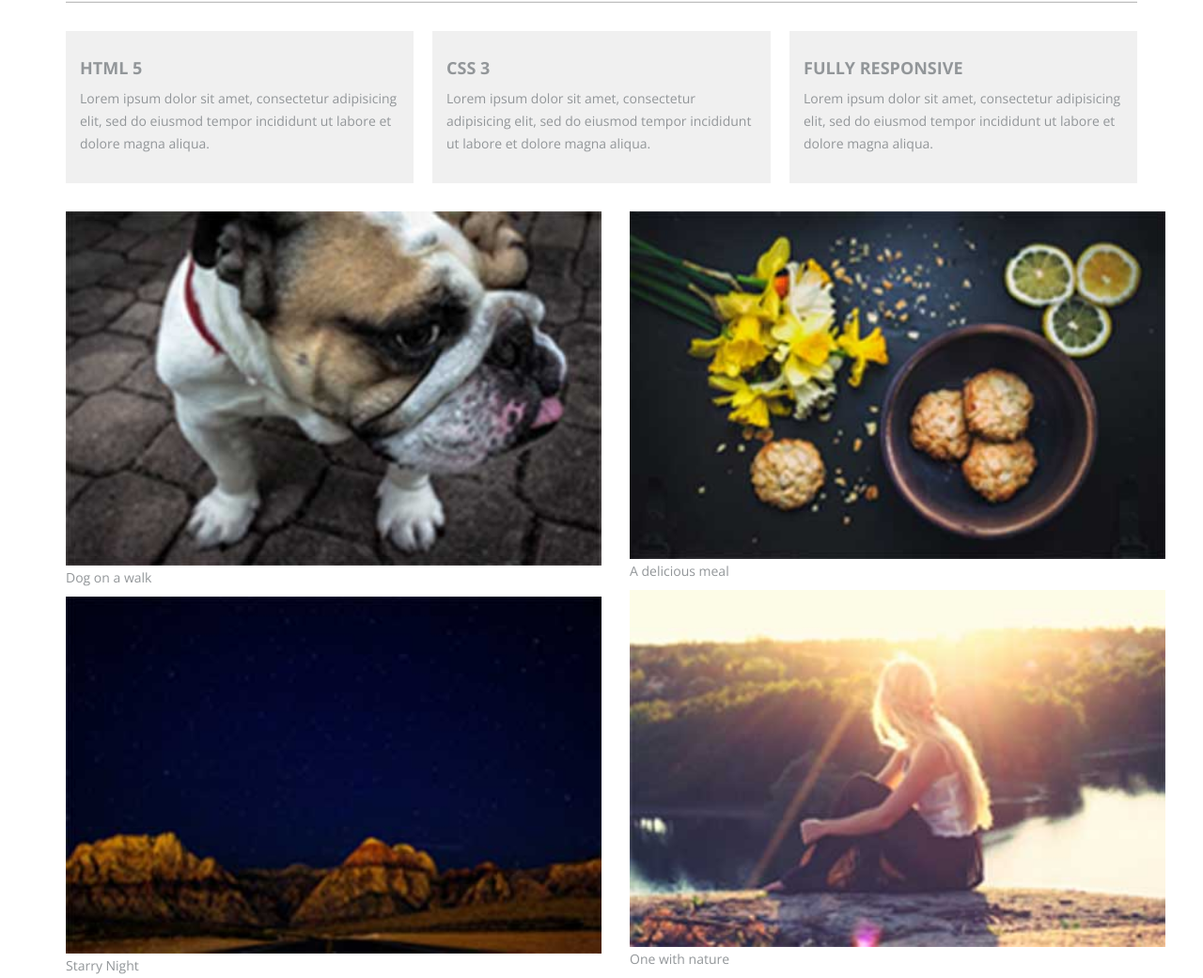
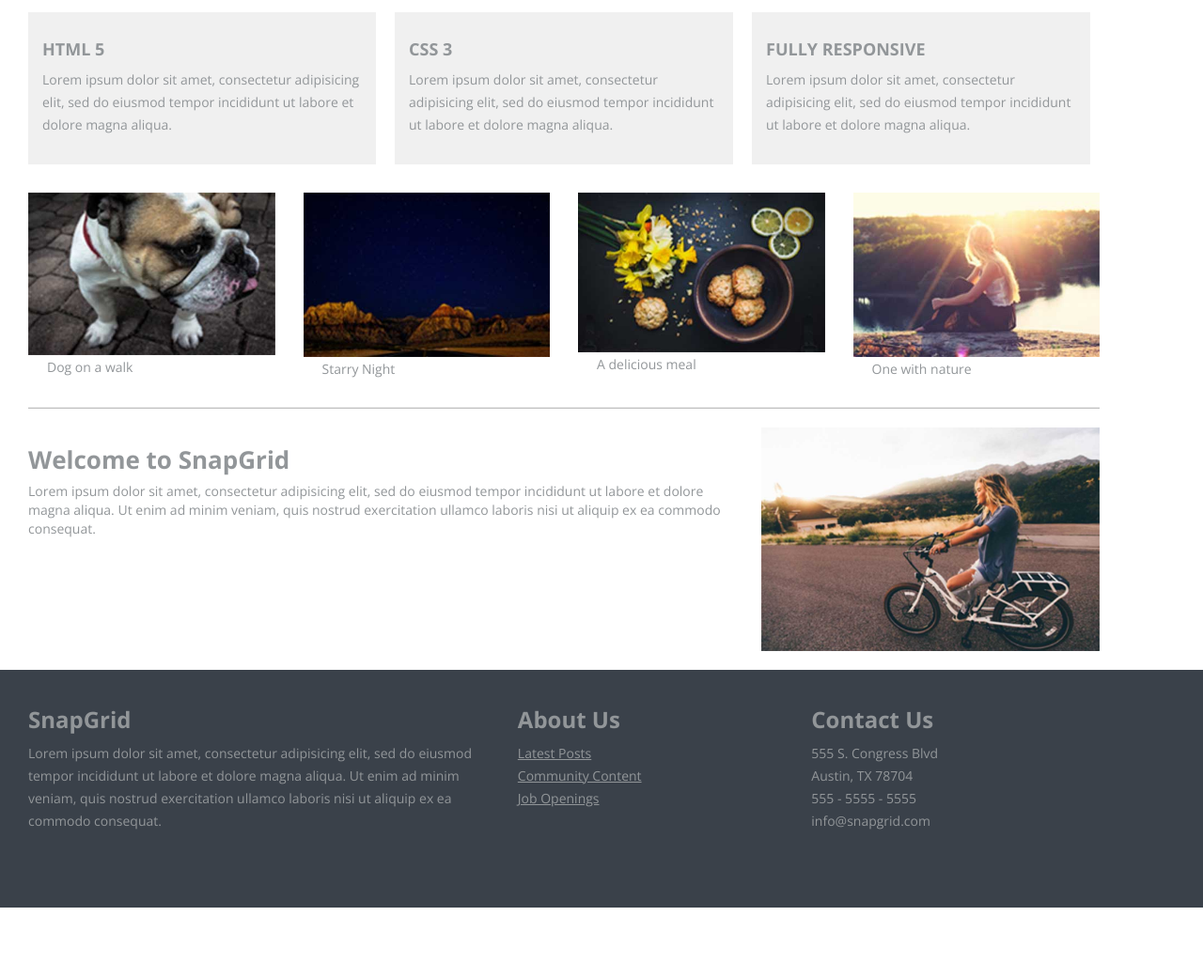
Before and after one commit to Jmingus/Bootstrap-grid, a website: page index.html in a window 1280 px wide. Shown: the part 494-1535 px from the top of the page at 94% size. After the commit the page ends 1460 px from the top, so only its background shows below. Drawn offline with nearby package versions, Linux system fonts and the light colour scheme.

Commit message:
Sorted out some column issues

```diff
--- a/index.html
+++ b/index.html
@@ -40,7 +40,7 @@
     </div>
 
     <div class="container below-snap">
-      <div class="row">
+      <div class="row top-text">
         <div class="col-sm-8">
           <h3>SnapGrid is a clean and fully responsive template</h3>
           <p>Lorem ipsum dolor sit amet, consectetur adipisicing elit, sed do eiusmod
@@ -72,59 +72,69 @@
           <p>Lorem ipsum dolor sit amet, consectetur adipisicing elit, sed do eiusmod
           tempor incididunt ut labore et dolore magna aliqua.</p>
         </div>
-      </div>
 
-
-      <div class="container images">
         <div class="row">
-          <div class="col-xs-6">
+          <div class="col-xs-6 col-sm-3">
             <img src="/images/thumb1.jpg" alt="Dog on a Walk">
             <span>Dog on a walk</span>
+          </div>
+          <div class="col-xs-6 col-sm-3">
             <img src="/images/thumb3.jpg" alt="Starry Night">
             <span>Starry Night</span>
           </div>
-          <div class="col-xs-6">
+          <div class="col-xs-6 col-sm-3">
             <img src="/images/thumb2.jpg" alt="A delicious meal">
             <span>A delicious meal</span>
+          </div>
+          <div class="col-xs-6 col-sm-3">
             <img src="/images/thumb4.jpg" alt="One with nature">
             <span>One with nature</span>
           </div>
         </div>
 
       <hr>
-      </div>
 
+      <div class="row">
+        <div class="col-sm-8">
           <h3><span>Welcome to SnapGrid</span></h3>
           <p>Lorem ipsum dolor sit amet, consectetur adipisicing elit, sed do eiusmod
           tempor incididunt ut labore et dolore magna aliqua. Ut enim ad minim veniam,
           quis nostrud exercitation ullamco laboris nisi ut aliquip ex ea commodo
           consequat.</p>
-
+        </div>
+        <div class="col-sm-4">
           <div class="container bike">
             <img src="/images/thumb5.jpg" alt="Girl on Bike">
           </div>
         </div>
+      </div>
+    </div>
+  </div>
+
     <footer class="navbar-default">
-      <div>
+      <div class="row">
+        <div class="col-sm-5">
           <h3>SnapGrid</h3>
           <p>Lorem ipsum dolor sit amet, consectetur adipisicing elit, sed do eiusmod
           tempor incididunt ut labore et dolore magna aliqua. Ut enim ad minim veniam,
           quis nostrud exercitation ullamco laboris nisi ut aliquip ex ea commodo
           consequat.</p>
         </div>
-      <div>
+        <div class="col-sm-3">
           <h3>About Us</h3>
           <span class="about-us">Latest Posts</span>
           <span class="about-us">Community Content</span>
           <span class="about-us">Job Openings</span>
         </div>
-      <div>
+        <div class="col-sm-3">
           <h3>Contact Us</h3>
           <span>555 S. Congress Blvd</span>
           <span>Austin, TX 78704</span>
           <span>555 - 5555 - 5555</span>
           <span>info@snapgrid.com</span>
         </div>
+      </div>
     </footer>
+
    </body>
 </html>
--- a/styles/main.sass.sass.css
+++ b/styles/main.sass.sass.css
@@ -47,10 +47,16 @@ body {
       margin-top: 12px; }
 
 div.container.below-snap {
-  color: #929699; }
-  div.container.below-snap .row h3 {
+  color: #929699;
+  margin: 0 15px; }
+  div.container.below-snap .row.top-text .col-sm-8,
+  div.container.below-snap .row.top-text .col-sm-4 {
+    padding: 0; }
+    div.container.below-snap .row.top-text .col-sm-8 h3,
+    div.container.below-snap .row.top-text .col-sm-4 h3 {
       font-weight: 700; }
-    div.container.below-snap .row h3 span {
+      div.container.below-snap .row.top-text .col-sm-8 h3 span,
+      div.container.below-snap .row.top-text .col-sm-4 h3 span {
         font-size: 26px; }
   div.container.below-snap > p {
     line-height: 24px;
@@ -59,32 +65,38 @@ div.container.below-snap {
     width: 270px; }
   div.container.below-snap hr {
     background-color: #BEBEBE;
-    height: 1px; }
-  div.container.below-snap div.container {
+    height: 1px;
+    width: 100%; }
+  div.container.below-snap div.row.boxes-above-images div.container {
     background-color: #F0F0F0;
     margin-bottom: 20px;
     color: #929699;
     border-radius: 4px;
     padding: 20px 15px; }
-    div.container.below-snap div.container > h4 {
+    div.container.below-snap div.row.boxes-above-images div.container > h4 {
       font-weight: 700; }
-    div.container.below-snap div.container > p {
+    div.container.below-snap div.row.boxes-above-images div.container > p {
       line-height: 24px; }
-  div.container.below-snap div.container.images {
-    margin: 0;
-    padding: 0;
-    background-color: white; }
-    div.container.below-snap div.container.images div.row .col-xs-6 img {
+    div.container.below-snap div.row.boxes-above-images div.container > hr {
+      margin: 0 20px; }
+  div.container.below-snap div.row.boxes-above-images div.row .col-sm-3 img,
+  div.container.below-snap div.row.boxes-above-images div.row .col-xs-6 img {
     height: 100%;
     width: 100%;
     background-size: contain; }
-    div.container.below-snap div.container.images div.row .col-xs-6 span {
+  div.container.below-snap div.row.boxes-above-images div.row .col-sm-3 span,
+  div.container.below-snap div.row.boxes-above-images div.row .col-xs-6 span {
     display: block;
-      margin: 3px 0 10px 0; }
-  div.container.below-snap div.container.bike {
+    margin: 3px 0 10px 20px; }
+  div.container.below-snap div.row.boxes-above-images div.row div.col-sm-8 h3 {
+    font-weight: 700; }
+    div.container.below-snap div.row.boxes-above-images div.row div.col-sm-8 h3 span {
+      font-size: 26px; }
+  div.container.below-snap div.row.boxes-above-images div.row div.col-sm-4 div.container.bike {
+    width: 100%;
     padding: 0;
     background-color: white; }
-    div.container.below-snap div.container.bike img {
+    div.container.below-snap div.row.boxes-above-images div.row div.col-sm-4 div.container.bike img {
       background-size: contain;
       height: 100%;
       width: 100%; }
@@ -93,20 +105,20 @@ footer.navbar-default {
   background-color: #3A414A;
   color: #929699;
   padding: 20px 30px 30px 30px; }
-  footer.navbar-default h3 {
+  footer.navbar-default .row h3 {
     font-weight: 700; }
-  footer.navbar-default p {
+  footer.navbar-default .row p {
     margin-bottom: 50px;
     line-height: 24px; }
-  footer.navbar-default span {
+  footer.navbar-default .row span {
     display: block;
     line-height: 24px; }
-  footer.navbar-default span.about-us {
+  footer.navbar-default .row span.about-us {
     text-decoration: underline; }
-  footer.navbar-default span.about-us:last-child {
+  footer.navbar-default .row span.about-us:last-child {
     margin-bottom: 50px; }
 
-@media screen and (min-width: 767px) {
+@media screen and (min-width: 768px) {
   .container.below-snap .row .col-sm-4 button {
     width: 100%;
     margin-top: 20px; }
--- a/styles/main.scss
+++ b/styles/main.scss
@@ -64,13 +64,18 @@ font-family: $regularFont
   }
 }
 
-div.container.below-snap{
+div.container.below-snap {
   color: $textGray;
-    .row {
-      h3{
+  margin: 0 15px;
+  .row.top-text {
+    .col-sm-8,
+    .col-sm-4{
+      padding: 0;
+      h3 {
         font-weight: $boldFont;
-        span{
+        span {
           font-size: 26px;
+        }
       }
     }
   }
@@ -78,60 +83,76 @@ div.container.below-snap{
     line-height: 24px;
     margin: 25px 0;
   }
-  > button{
+  > button {
     width: 270px;
   }
-  hr{
+  hr {
     background-color: #BEBEBE;
     height: 1px;
+    width: 100%;
   }
-  div.container{
+  div.row.boxes-above-images {
+    div.container {
       background-color: #F0F0F0;
       margin-bottom: 20px;
       color: $textGray;
       border-radius: 4px;
       padding: 20px 15px;
-  > h4{
+      > h4 {
         font-weight: $boldFont;
       }
-  > p{
+      > p {
         line-height: 24px;
       }
+      > hr {
+        margin: 0 20px;
       }
-  div.container.images{
-    margin: 0;
-    padding: 0;
-    background-color: white;
-     div.row{
-      .col-xs-6{
-        img{
+    }
+    div.row {
+      .col-sm-3,
+      .col-xs-6 {
+        img {
           height: 100%;
           width: 100%;
           background-size: contain;
         }
-        span{
+        span {
           display: block;
-          margin: 3px 0 10px 0;
+          margin: 3px 0 10px 20px;
         }
       }
     }
+    div.row {
+      div.col-sm-8 {
+        h3 {
+          font-weight: $boldFont;
+          span {
+            font-size: 26px;
           }
-
-  div.container.bike{
+        }
+      }
+      div.col-sm-4 {
+        div.container.bike {
+          width: 100%;
           padding: 0;
           background-color: white;
-    img{
+          img {
             background-size: contain;
             height: 100%;
             width: 100%;
           }
         }
       }
-
+    }
+  }
+}
 footer.navbar-default{
   background-color: #3A414A;
   color: $textGray;
   padding: 20px 30px 30px 30px;
+
+  .row{
+
     h3{
       font-weight: $boldFont;
     }
@@ -150,8 +171,9 @@ footer.navbar-default{
       margin-bottom: 50px;
     }
   }
+}
 
-@media screen and (min-width: 767px){
+@media screen and (min-width: 768px){
   .container.below-snap{
     .row{
       .col-sm-4{
```
Also changed, not shown: 1 other file. Lines whose indentation alone changed are shown as unchanged.
